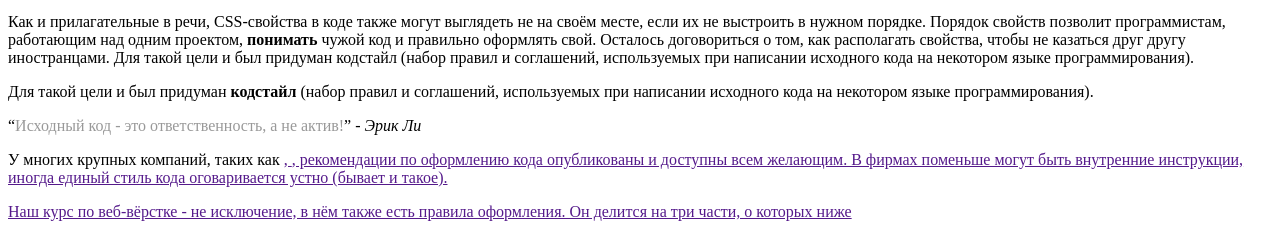
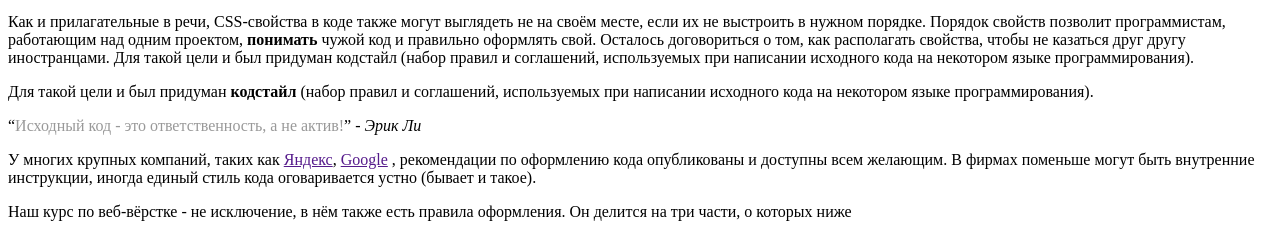
Before and after one commit to pachkasiggarettes/html, a plain HTML site: page сайт2.html in a window 1280 px wide. Shown: the part 137-371 px from the top of the page. Drawn offline with Linux system fonts and the light colour scheme.

Commit message:
Update сайт2.html

```diff
--- a/сайт2.html
+++ b/сайт2.html
@@ -23,7 +23,7 @@
             <p>Для такой цели и был придуман <b>кодстайл</b> (набор правил и соглашений, используемых
                 при написании исходного кода на некотором языке программирования).</p>
                 <q><font color="999999">Исходный код - это ответственность, а не актив!</font></q> - <cite>Эрик Ли</cite>
-            <p>У многих крупных компаний, таких как <a href "https://ya.ru/" target = "_blank"Яндекс</a>, <a href "https://www.google.ru/"target = "_blank"Google</a> , рекомендации по оформлению
+            <p>У многих крупных компаний, таких как <a href "https://ya.ru/" target = "_blank">Яндекс</a>, <a href "https://www.google.ru/" target = "_blank">Google</a> , рекомендации по оформлению
                 кода опубликованы и доступны всем желающим. В фирмах поменьше могут быть
                 внутренние инструкции, иногда единый стиль кода оговаривается устно (бывает и
                 такое).</p>
```
